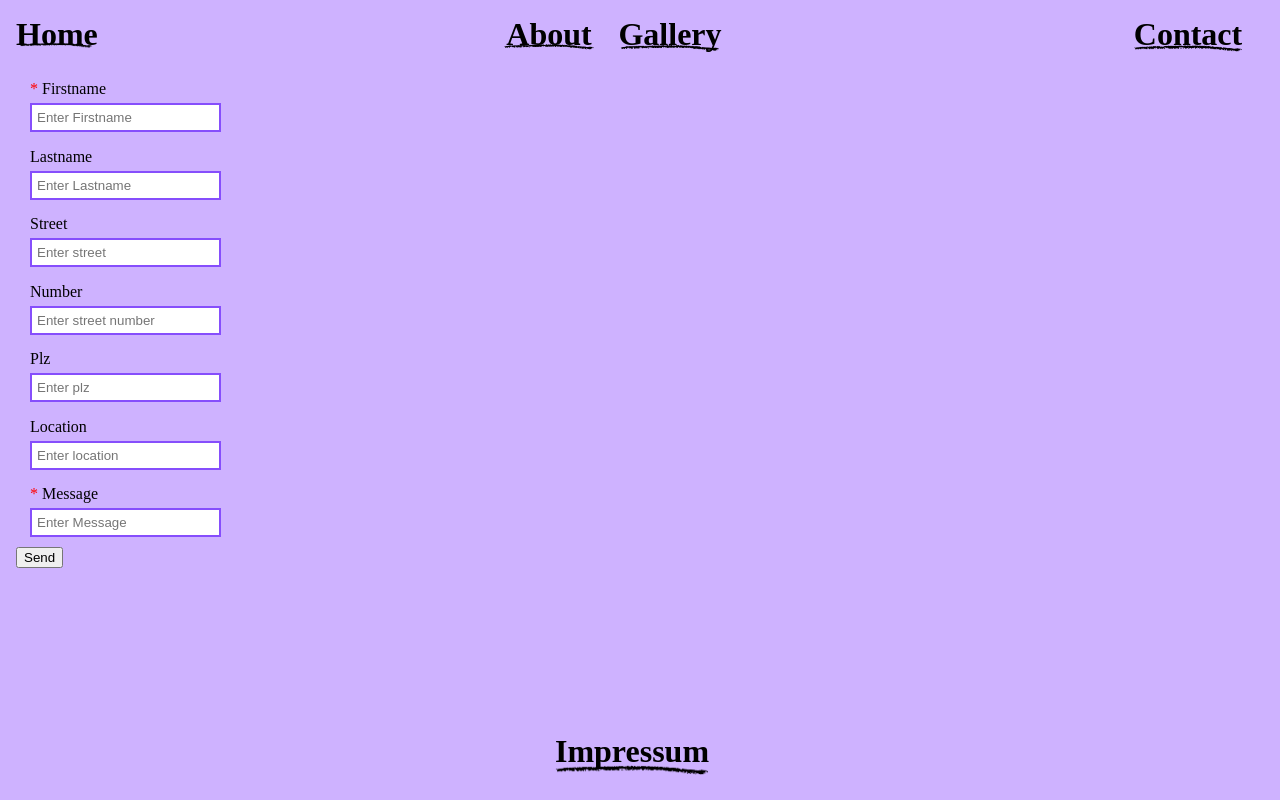
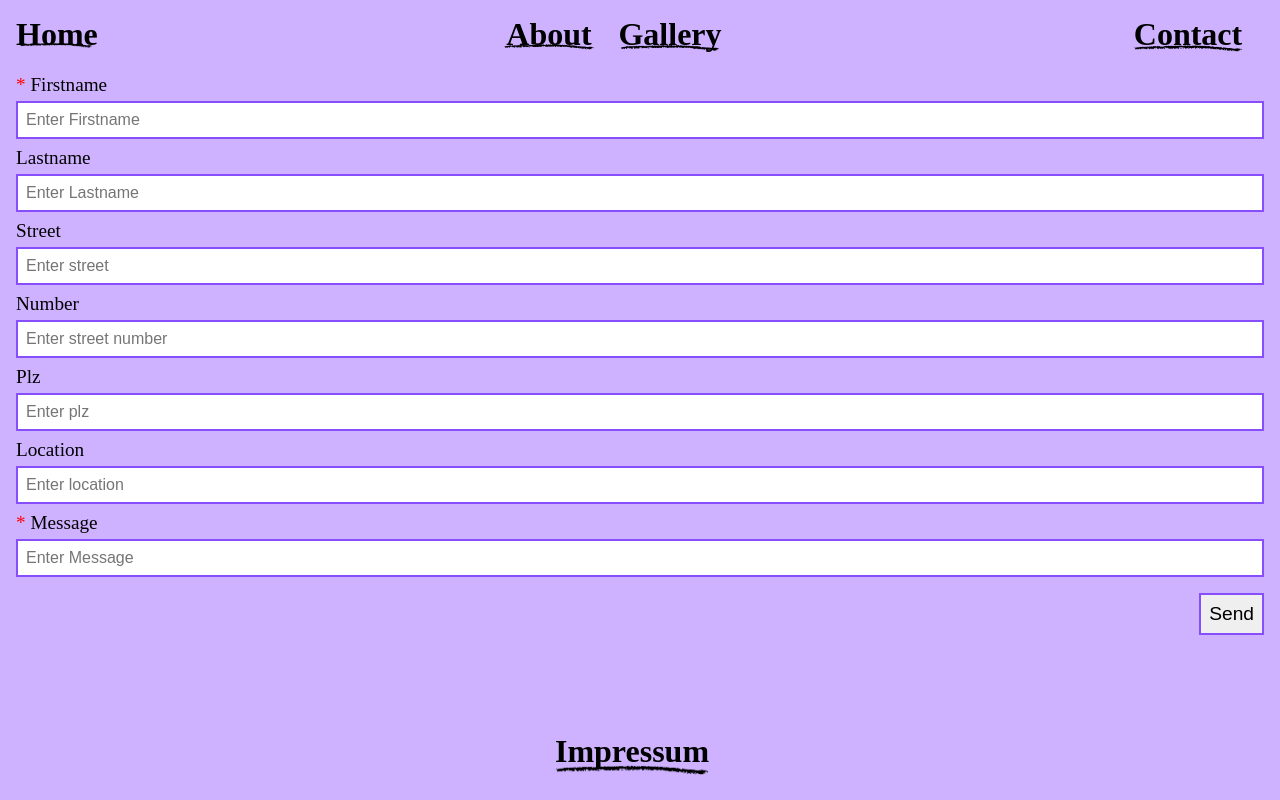
Before and after one commit to kevinberger-ch/Jennys-Art-Website, a Next.js app: page /contact in a window 1280 px wide. Built offline with nearby package versions, Linux system fonts and the light colour scheme; a web font is replaced by a local one.

Commit message:
Update Form Design

```diff
--- a/components/BasicForm.js
+++ b/components/BasicForm.js
@@ -74,7 +74,7 @@ export default function BasicForm({inputs, submitText, onValidSubmit, defaultDat
 
         {inputs.map(input => {
             return (<fieldset className={styles.field} key={input.name}>
-                <label>{input.required && <span className={styles.required}>*</span>} {input.label}</label>
+                <label className={styles.label}>{input.required && <span className={styles.required}>*</span>} {input.label}</label>
                 <input
                     value={input.addressField ? (formData["address"] && formData["address"][input.name]) : formData[input.name]}
                     type={input.inputType} placeholder={input.placeholder} name={input.name}
--- a/styles/BasicForm.module.css
+++ b/styles/BasicForm.module.css
@@ -1,18 +1,34 @@
 .required {
     color: red;
 }
+
+.label, .primary_button {
+    font-size: 1.2rem;
+}
+
 
 .form {
 
 }
 
+.primary_button {
+    padding: 8px;
+    border: 2px solid #864efc;
+    margin-top: 0.5rem;
+    float: right;
+}
+
 .field {
     border: none;
+    padding: 0;
+    margin: 0 0 0.5rem;
 }
 
 .field input {
     display: block;
+    font-size: 1rem;
     margin-top: 5px;
     border: 2px solid #864efc;
-    padding: 5px;
+    padding: 8px;
+    width: -webkit-fill-available;
 }
```
